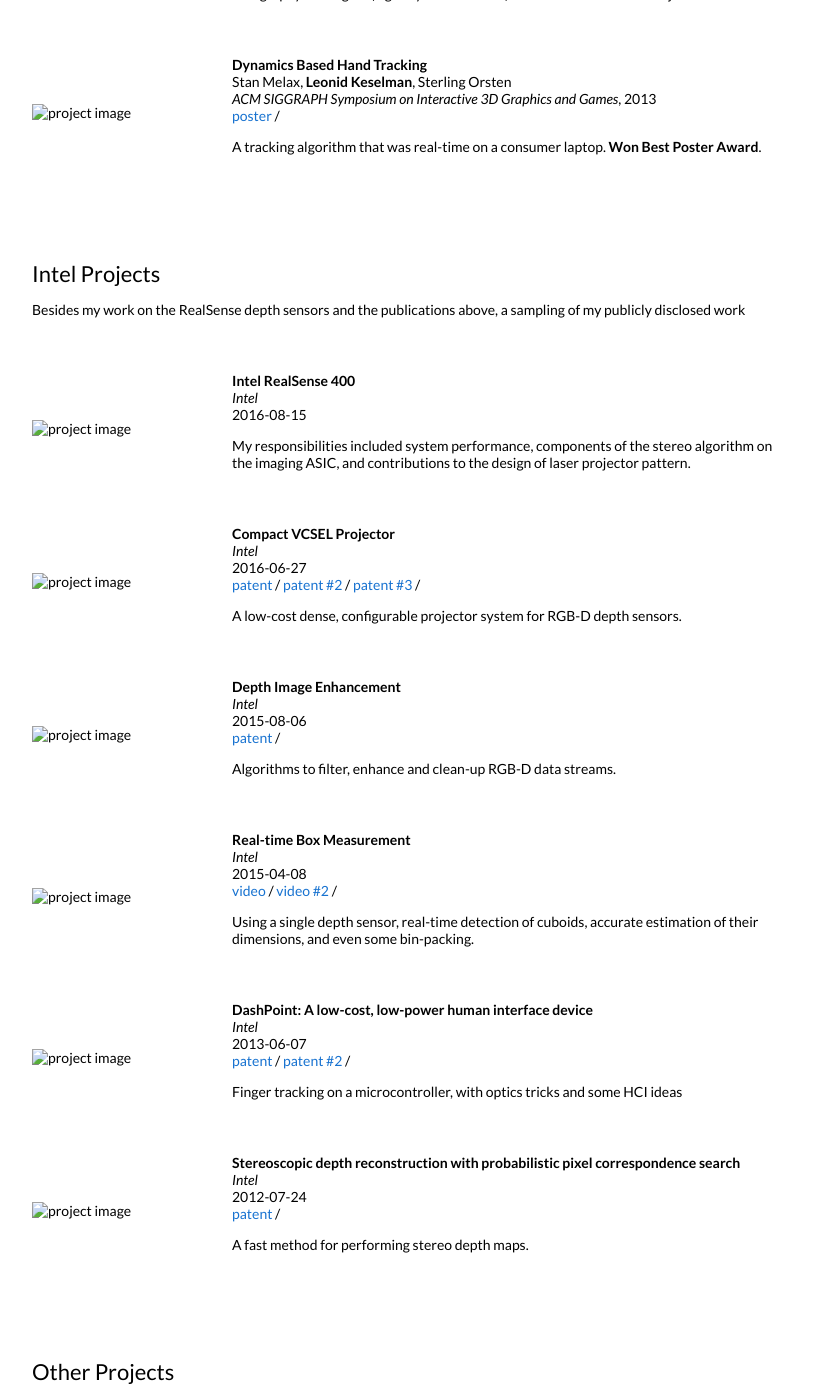
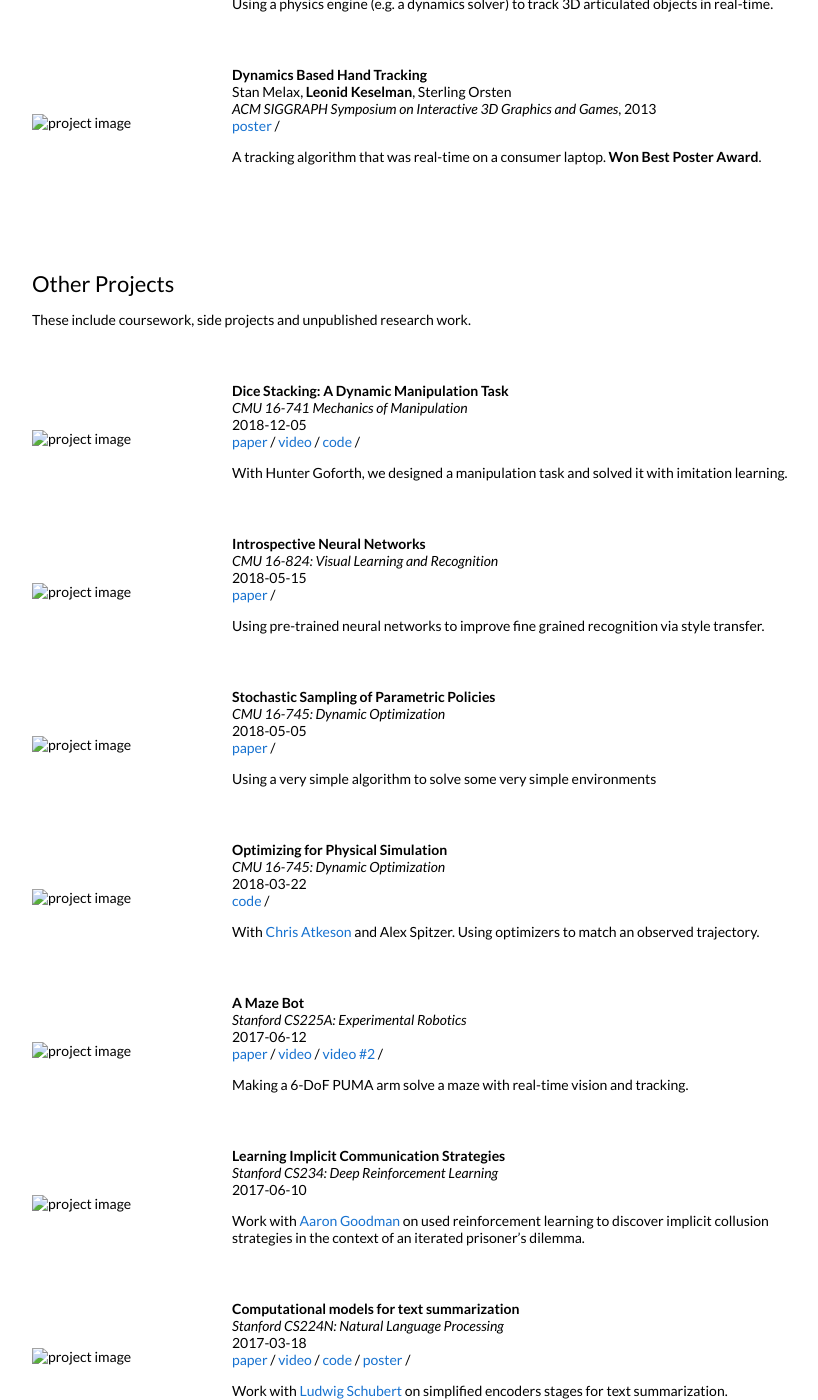
Before and after one commit to kykim0/website, a Jekyll site: the page built from _posts/2019-06-02-venue.markdown, in a window 1280 px wide and 1400 px high, scrolled down 1291 px. Shown: the whole window, without its empty margins (228-1046 px from the left). Built offline with Jekyll 4.4.1, drawn with Linux system fonts in a browser that asks for light colours; some of the changed text lies outside the part shown.

Commit message:
Add the community detection paper

```diff
--- a/_layouts/default.html
+++ b/_layouts/default.html
@@ -30,17 +30,11 @@
                 **NOTE: The site is under development**
               </p>
               <p>
-                I am a MS student with AI focus in the <a href="https://cs.stanford.edu/">Computer Science Department</a> at <a href="https://www.stanford.edu/">Stanford University</a>, where I work in the <a href="https://sisl.stanford.edu/">Stanford Intelligent Systems Laboratory</a> led by <a href="https://mykel.kochenderfer.com/">Prof. Mykel Kochenderfer</a>.
+                I am an MS student with AI focus in the <a href="https://cs.stanford.edu/">Computer Science Department</a> at Stanford University, where I work in the <a href="https://sisl.stanford.edu/">Stanford Intelligent Systems Laboratory</a> led by <a href="https://mykel.kochenderfer.com/">Prof. Mykel Kochenderfer</a>.
               </p>
-              <!--
               <p>
-                From 2011 to 2017, I worked at <a href="https://www.intel.com">Intel</a>, as part of <a href="https://www.intelrealsense.com/">Intel RealSense</a>. I primarily designed computer vision algorithms for efficient hardware ASICs, including the Intel RealSense <a href="https://software.intel.com/en-us/articles/realsense-r200-camera">R200</a> and <a href="https://software.intel.com/en-us/realsense/d400">D400</a> RGB-D sensors. Additionally, I worked on <a href="https://github.com/IntelRealSense/librealsense">software APIs</a>, <a href="https://patents.google.com/patent/US9992474B2">active illumination systems</a>, <a href="https://patents.google.com/patent/US9304597">human-computer interaction devices</a>, and helped develop demos for trade shows, including CES 2012-2016.
+                Previously, I was a senior software engineer at Google working on developing machine learning algorithms for natural language generation used to localize Google Assistant. I was also part of Diplay Ads developing the ads backend system and improving auction algorithms. I have a BS in CS with a minor in applied mathematics from Cornell University.
               </p>
-              <!--
-              <p>
-                I have an MS in Computer Science (AI focus) from <a href="http://cs.stanford.edu">Stanford University</a>, where I was a research assistant for <a href="http://svl.stanford.edu/">Silvio Savarese</a> and a teaching assistant for <a href="http://svl.stanford.edu/">Fei-Fei Li</a> (<a href="http://vision.stanford.edu/teaching/cs131_fall1617/">CS131</a> & <a href="http://cs231n.stanford.edu/2017/">CS231N</a>). I have a BS in EECS from <a href="http://www.eecs.berkeley.edu/">UC Berkeley</a>, where I worked in <a href="https://people.eecs.berkeley.edu/~pister/">Kris Pister's</a> lab.
-              </p>
-              -->
               <p style="text-align:center">
                 <a target="_blank" href="https://mailhide.io/e/yKVyPJSt"> Email</a> &nbsp;/&nbsp;
                 <a href="https://github.com/kykim0">GitHub</a> &nbsp;/&nbsp;
@@ -81,78 +75,11 @@
               <br>
               <em>{{post.venue}}</em>, {{ post.date | date: "%Y" }}
               <br>
-              {% if post.arxiv %}
-              <a href="{{post.arxiv}}">arxiv</a> /
+              {% if post.paper %}
+              <a href="{{post.paper}}">paper</a> /
               {% endif %}
               {% if post.video %}
               <a href="{{post.video}}">video</a> /
-              {% endif %}
-              {% if post.code %}
-              <a href="{{post.code}}">code</a> /
-              {% endif %}
-              {% if post.poster %}
-              <a href="{{post.poster}}">poster</a> /
-              {% endif %}
-              {% if post.slides %}
-              <a href="{{post.slides}}">slides</a> /
-              {% endif %}
-              <p></p>
-              {{ post.excerpt }}
-            </td>
-          </tr>
-          {% endif %}
-          {% endfor %}
-          {% endfor %}
-        </table>
-        <br>
-        <br>
-        <br>
-        <table style="width:100%;border:0px;border-spacing:0px;border-collapse:separate;margin-right:auto;margin-left:auto;">
-          <tr>
-            <td style="padding:2.5%;width:100%;vertical-align:middle">
-              <h2>Intel Projects</h2>
-              <p>Besides my work on the RealSense depth sensors and the publications above, a sampling of my publicly disclosed work
-              </p>
-            </td>
-          </tr>
-        </table>
-        <table style="width:100%;border:0px;border-spacing:0px;border-collapse:separate;margin-right:auto;margin-left:auto;">
-
-          {% for post in site.posts %}
-          {% for cat in post.categories %}
-          {% if cat == 'Intel' %}
-          <tr>
-            <td style="padding:2.5%;width:25%;vertical-align:middle;min-width:120px">
-              <img src="/tn{{post.image}}" alt="project image" style="width:auto; height:auto; max-width:100%;" />
-            </td>
-            <td style="padding:2.5%;width:75%;vertical-align:middle">
-              <h3>{{post.title}}</h3>
-              <br>
-              <em>{{post.categories}} {{post.course}}</em>
-              <br>
-              {{ post.date | date: "%Y-%m-%d" }}
-
-              <br>
-              {% if post.website %}
-              <a href="{{post.website}}">website</a> /
-              {% endif %}
-              {% if post.paper %}
-              <a href="{{post.paper}}">paper</a> /
-              {% endif %}
-              {% if post.patent %}
-              <a href="{{post.patent}}">patent</a> /
-              {% endif %}
-              {% if post.patent2 %}
-              <a href="{{post.patent2}}">patent #2</a> /
-              {% endif %}
-              {% if post.patent3 %}
-              <a href="{{post.patent3}}">patent #3</a> /
-              {% endif %}
-              {% if post.video %}
-              <a href="{{post.video}}">video</a> /
-              {% endif %}
-              {% if post.video2 %}
-              <a href="{{post.video2}}">video #2</a> /
               {% endif %}
               {% if post.code %}
               <a href="{{post.code}}">code</a> /
```
Also changed, not shown: other parts of _layouts/default.html (+1 -1 lines), _posts/2011-10-community-detection.markdown (added, +11 -0 lines), images/bindel2011.png (added), 1 other file.
